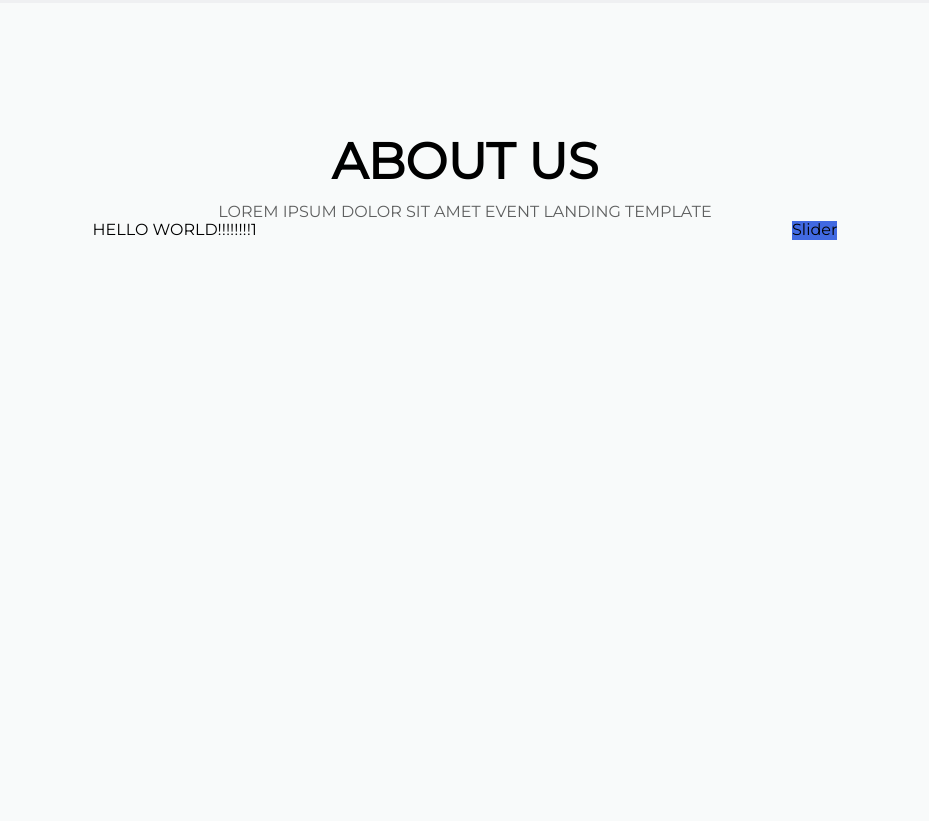
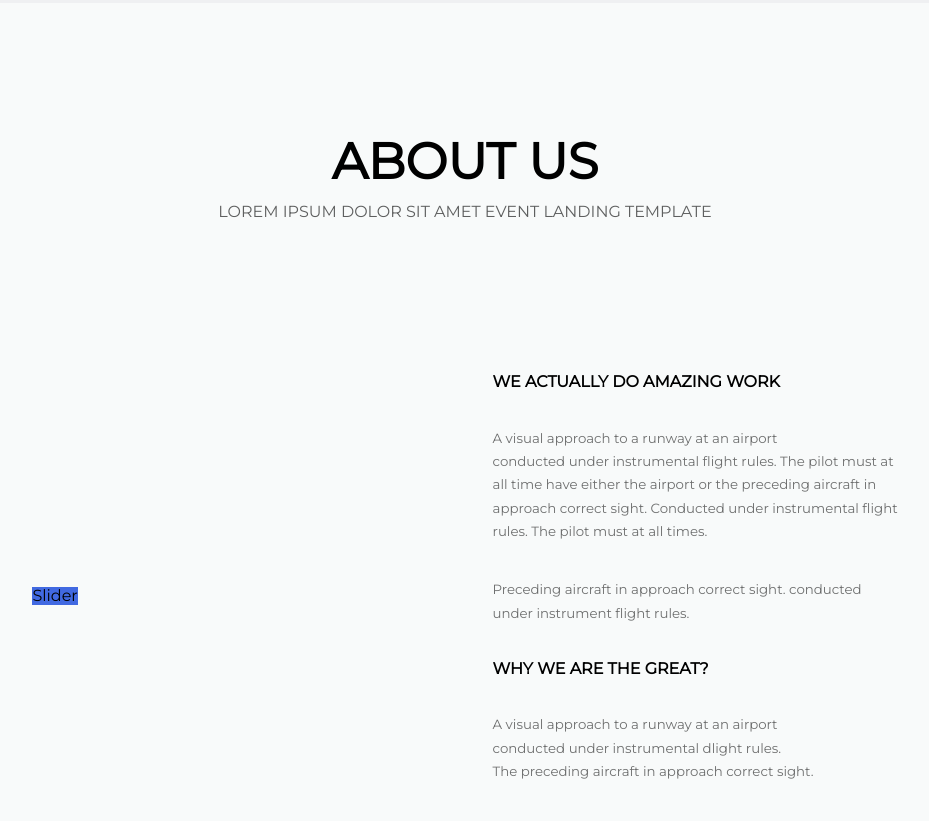
Before and after one commit to btbph/Landing-Page-2.0-, a plain HTML site: page index.html in a window 1280 px wide. Shown: the part 802-1623 px from the top of the page, without its empty margins (175-1104 px from the left). Drawn offline with Linux system fonts and the light colour scheme.

Commit message:
first page done(Except slider)

```diff
--- a/css/main.css
+++ b/css/main.css
@@ -85,9 +85,8 @@
 }
 
 .firstPage__content-container{
-	/*background-color: purple;*/
+	margin-top: 152px;
 	display: flex;
-	flex-direction: row-reverse;
 }
 .content-container__slider{
 	background-color: royalblue;
@@ -95,3 +94,13 @@
 .flex_item{
 	margin: auto;
 }
+.text_header{
+	font-weight: bold;
+}
+
+.text_small{
+	margin:35px 0;
+	color: #6e6f6f;
+	font-size: 10pt;
+	line-height: 1.75;
+}
--- a/index.html
+++ b/index.html
@@ -43,7 +43,24 @@
 				Slider
 			</div>
 			<div class="content-container__text flex_item">
-				HELLO WORLD!!!!!!!!1
+				<div class="text_header">WE ACTUALLY DO AMAZING WORK</div>
+				<div class="text_small">
+				A visual approach to a runway at an airport <br>
+				conducted under instrumental flight rules. The pilot must at<br>
+				all time have either the airport or the preceding aircraft in<br>
+				approach correct sight. Conducted under instrumental flight<br>
+				rules. The pilot must at all times.
+				</div>
+				<div class="text_small">
+					Preceding aircraft in approach correct sight. conducted<br>
+					under instrument flight rules.
+				</div>
+				<div class="text_header">WHY WE ARE THE GREAT?</div>
+				<div class="text_small">
+					A visual approach to a runway at an airport<br>
+					conducted under instrumental dlight rules.<br>
+					The preceding aircraft in approach correct sight.
+				</div>
 			</div>
 		</div>
 	</div>
```
